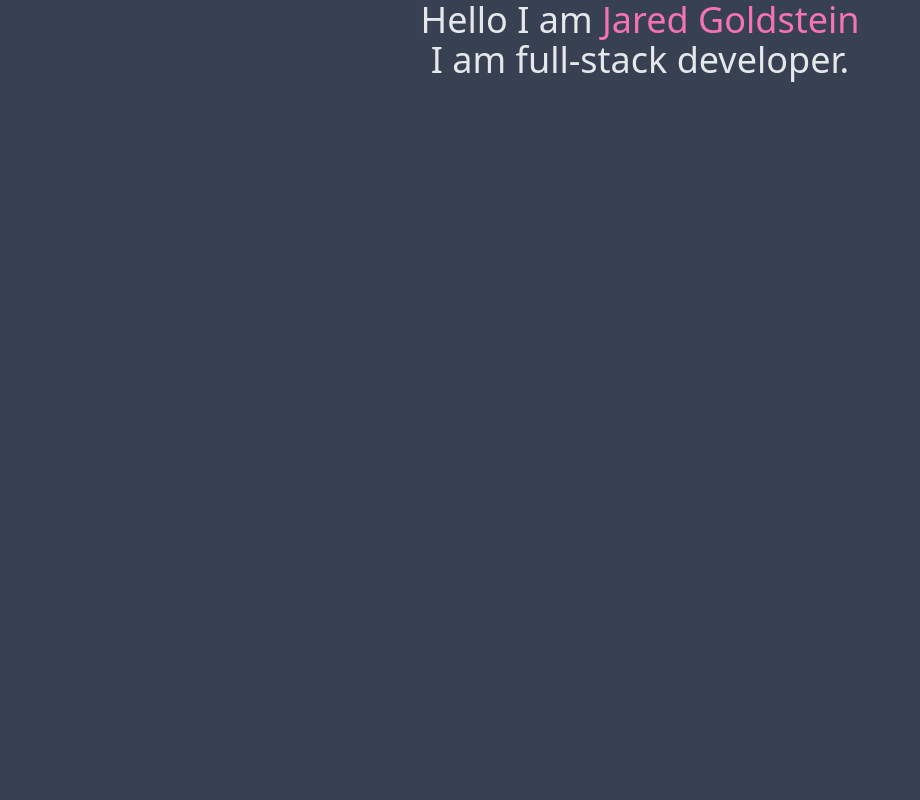
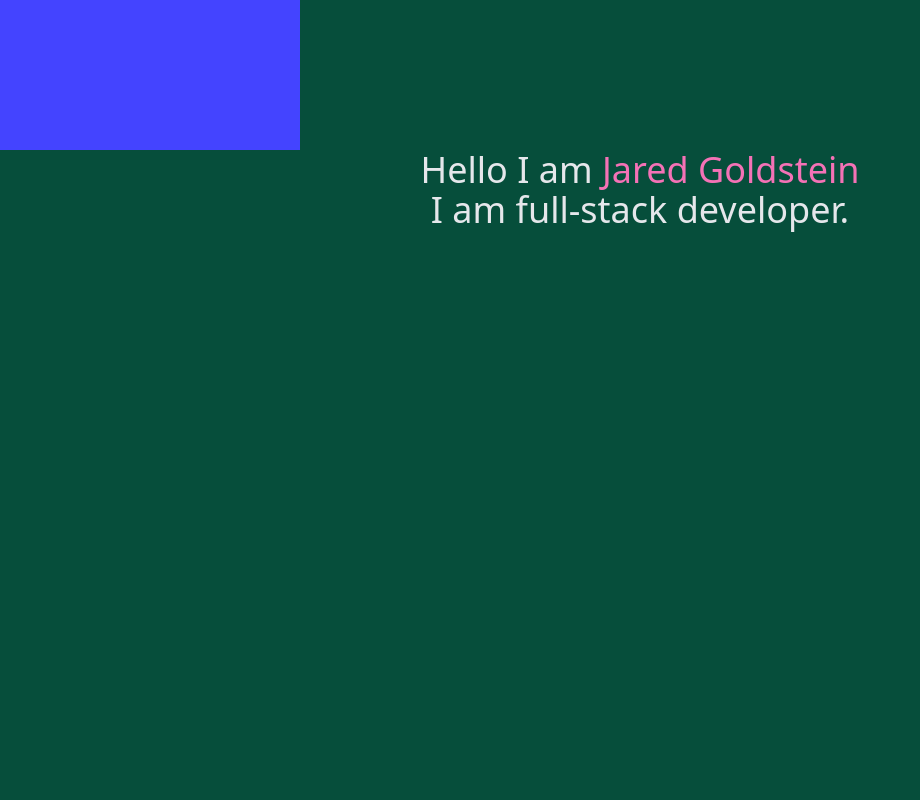
Before and after one commit to JaredGold/portfolio-12-5-2021, a React (Create React App) app: page / in a window 1280 px wide. Shown: the top 800 px of the page, without its empty margins (0-920 px from the left). Built offline with nearby package versions, Linux system fonts and the light colour scheme.

Commit message:
Clean code

```diff
--- a/src/App.jsx
+++ b/src/App.jsx
@@ -7,7 +7,9 @@ function App() {
     <>
       <Landing />
       <Nav />
-      <Landing />
+      {/* <About />
+      <Projects />
+      <Contact /> */}
     </>
   );
 }
--- /dev/null
+++ b/src/components/Canvas.jsx
@@ -0,0 +1,18 @@
+import React, { useRef, useEffect } from 'react'
+
+const Canvas = () => {
+
+  const canvasRef = useRef(null)
+
+  useEffect(() => {
+    const canvas = canvasRef.current
+    const ctx = canvas.getContext("2d")
+    ctx.fillStyle="#4444FF"
+    ctx.fillRect(0, 0, ctx.canvas.width, ctx.canvas.height)
+  }, [])
+
+  return <canvas ref={canvasRef} />
+
+}
+
+export default Canvas
--- a/src/components/Landing.jsx
+++ b/src/components/Landing.jsx
@@ -1,11 +1,17 @@
 import React from 'react'
+import Canvas from './Canvas'
 
 const Landing = () => {
+
+
   return (
-    <p className="h-screen bg-gray-700 text-gray-200 text-center text-4xl">
-      Hello I am <span className="text-pink-400">Jared Goldstein</span><br/>
-      I am full-stack developer.
-    </p>
+    <div className="h-screen bg-green-900 w-100%">
+      <Canvas className="absolute inset-0 z-10"/>
+      <p className="text-gray-200 text-center text-4xl bg-green-900 z-50">
+        Hello I am <span className="text-pink-400">Jared Goldstein</span><br/>
+        I am full-stack developer.
+      </p>
+    </div>
   )
 }
 
--- a/src/index.css
+++ b/src/index.css
@@ -1,3 +1,8 @@
 @tailwind base;
 @tailwind components;
 @tailwind utilities;
+
+body{
+  margin: 0px;
+  padding: 0px;
+}
```
